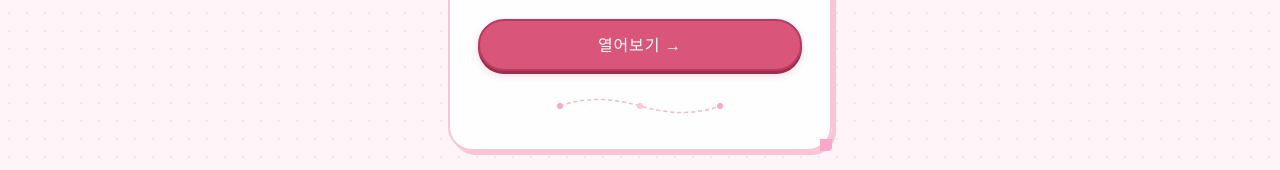
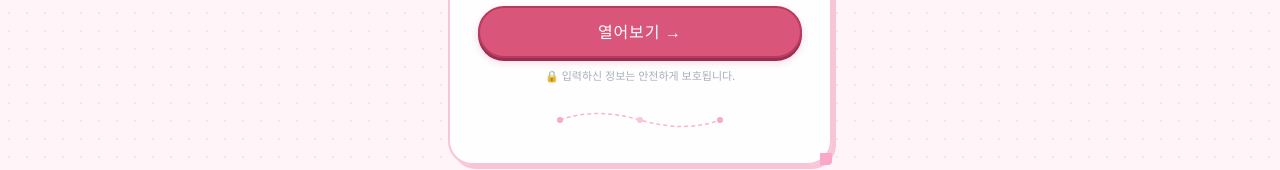
Before and after one commit to 20243538-HSLN/birthday-wish, a React (Vite) app: page / in a window 1280 px wide. Shown: the part 590-760 px from the top of the page. Built offline with nearby package versions, Linux system fonts and the light colour scheme; no server answers; a web font is replaced by a local one.

Commit message:
feat: add security notice and update webhook config
- Added a privacy notice to the welcome screen.
- Set a default Google Apps Script webhook URL.
- Removed the secret admin trigger from HeaderControls.

```diff
--- a/src/components/HeaderControls.tsx
+++ b/src/components/HeaderControls.tsx
@@ -26,7 +26,6 @@ export const HeaderControls: React.FC<HeaderControlsProps> = ({
   const [showSheetModal, setShowSheetModal] = useState(false);
   const [sheetUrl, setSheetUrl] = useState('');
   const [saveSuccess, setSaveSuccess] = useState(false);
-  const [secretClickCount, setSecretClickCount] = useState(0);
 
   useEffect(() => {
     setSheetUrl(getStoredWebhookUrl());
@@ -39,13 +38,6 @@ export const HeaderControls: React.FC<HeaderControlsProps> = ({
     soundEngine.playSparkle();
     setSparkling(true);
     setTimeout(() => setSparkling(false), 600);
-
-    const newCount = secretClickCount + 1;
-    setSecretClickCount(newCount);
-    if (newCount >= 5) {
-      setShowSheetModal(true);
-      setSecretClickCount(0);
-    }
   };
 
   const handleSaveSheetUrl = () => {
--- a/src/components/Step1Welcome.tsx
+++ b/src/components/Step1Welcome.tsx
@@ -303,6 +303,15 @@ export const Step1Welcome: React.FC<Step1WelcomeProps> = ({
           {isKo ? '열어보기 →' : isEn ? 'Open Card →' : 'ကတ်ဖွင့်ကြည့်ရန် →'}
         </button>
 
+        {/* Security / Privacy notice */}
+        <p className="text-[11px] font-serif text-gray-400 text-center mt-2.5 opacity-85">
+          🔒 {isKo
+            ? '입력하신 정보는 안전하게 보호됩니다.'
+            : isEn
+            ? 'Your information is safely protected.'
+            : 'သင်ဖြည့်သွင်းထားသော အချက်အလက်များကို ဘေးကင်းစွာ ကာကွယ်ထားပါသည်။'}
+        </p>
+
         {/* Decorative Wave SVG */}
         <div className="mt-5">
           <svg width="180" height="30" viewBox="0 0 180 30" className="mx-auto">
--- a/src/utils/googleSheets.ts
+++ b/src/utils/googleSheets.ts
@@ -11,7 +11,7 @@ export interface WishData {
 const STORAGE_KEY = 'birthday_card_gsheet_webhook_url';
 
 // 💡 Paste your Google Apps Script Web App URL here so all friends' responses are saved automatically!
-export const DEFAULT_WEBHOOK_URL = '';
+export const DEFAULT_WEBHOOK_URL = 'https://script.google.com/macros/s/AKfycbxpM_B_rna0dekd4N-k1Y-HyENtl6l9WVqyZ0qFyL2g-CQoC87AFL2z_1FO0wgCRHM/exec';
 
 export function getStoredWebhookUrl(): string {
   const envUrl = ((import.meta as any).env?.VITE_GOOGLE_SHEET_WEBHOOK_URL as string) || '';
```
